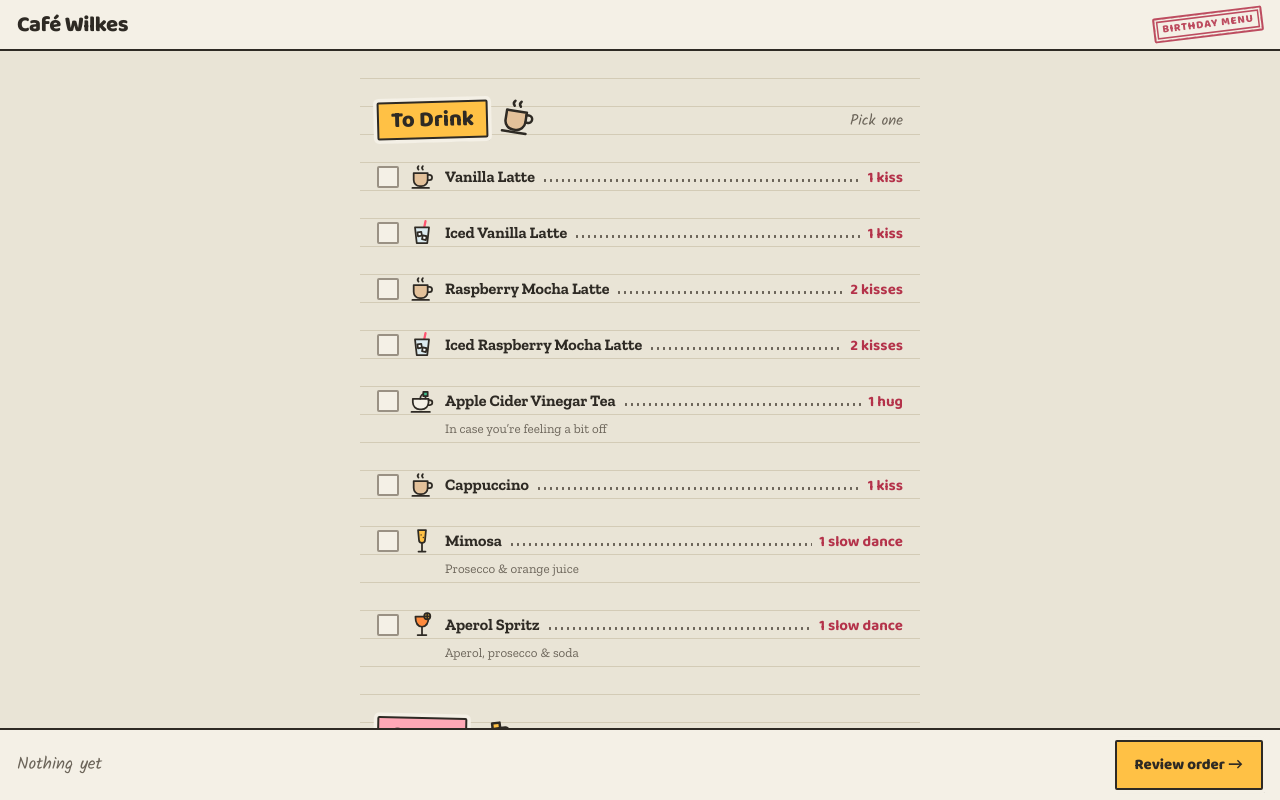
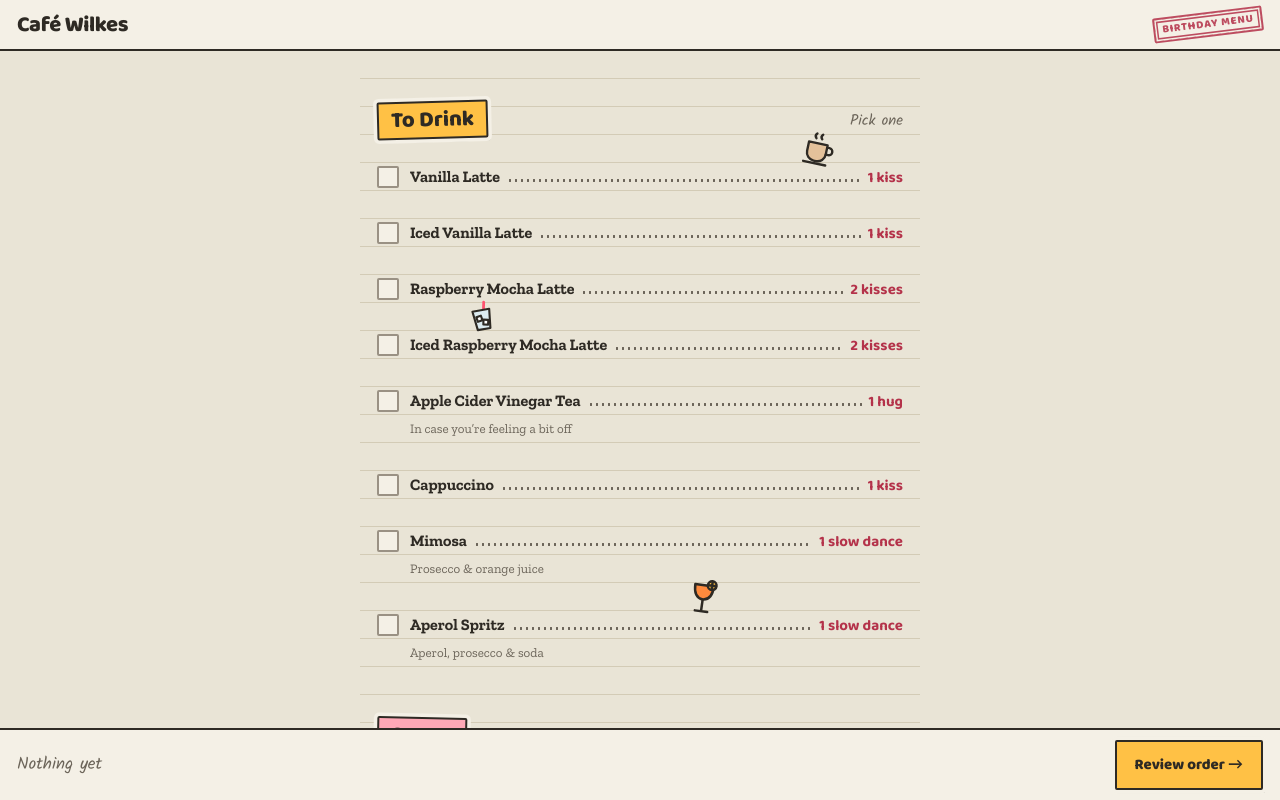
Before and after one commit to brennanwilkes/cafe-wilkes, a plain HTML site: page frontend/index.html in a window 1280 px wide. Both pictures are taken after a click on the button "See the menu". Shown: the top 800 px of the page. Drawn offline with nearby package versions, Linux system fonts and the light colour scheme.

Commit message:
feat: Styling

```diff
--- a/frontend/app.js
+++ b/frontend/app.js
@@ -1,6 +1,6 @@
-import { NTFY_TOPIC, STORAGE_KEY } from './config.js';
-import { DOODLES } from './doodles.js';
-import { DRINKS, SECTIONS, SERVE_TIMES, PLACES, ITEMS, DRINKS_BY_ID } from './menu.js';
+import { NTFY_TOPIC, STORAGE_KEY } from './config.js?v=__BUILD__';
+import { DOODLES } from './doodles.js?v=__BUILD__';
+import { DRINKS, SECTIONS, SERVE_TIMES, PLACES, ITEMS, DRINKS_BY_ID } from './menu.js?v=__BUILD__';
 
 const $ = sel => document.querySelector(sel);
 const esc = s => String(s).replace(/[&<>"']/g, c => ({ '&': '&amp;', '<': '&lt;', '>': '&gt;', '"': '&quot;', "'": '&#39;' }[c]));
@@ -95,6 +95,10 @@ function chipRow(group, choices, selected, fill, narrow = false) {
 }
 
 function itemHtml(item, fill, kind) {
+  // Hand-placed decoration in the blank ruled line above the dish.
+  const d = item.doodle;
+  const deco = d === undefined ? ''
+    : `<span class="deco" style="left:${d.x}%;--tilt:${d.tilt}deg;--size:${d.size}px">${DOODLES[d.name]}</span>`;
   const on = kind === 'drink' ? order.drink === item.id : item.id in order.items;
   const picks = on && kind === 'food' ? order.items[item.id] : blankPicks(item);
   const opts = (item.options ?? []).map(opt => {
@@ -109,9 +113,9 @@ function itemHtml(item, fill, kind) {
   }).join('');
   return `
     <div class="item${on ? ' on' : ''}" id="item-${item.id}" style="--fill:${fill}">
+      ${deco}
       <button type="button" class="item-head" data-${kind}="${item.id}" aria-pressed="${on}">
         <span class="check">${CHECK_SVG}</span>
-        <span class="doodle">${DOODLES[item.doodle]}</span>
         <span class="item-line">
           <span class="item-name"><span class="hl">${esc(item.name)}</span></span>
           <span class="leader"></span>
@@ -124,12 +128,11 @@ function itemHtml(item, fill, kind) {
     </div>`;
 }
 
-function sectionHtml(id, title, note, fill, doodle, body) {
+function sectionHtml(id, title, note, fill, body) {
   return `
     <section class="menu-sec" id="${id}">
       <header class="sec-head">
         <h2 class="label" style="--fill:${fill}">${esc(title)}</h2>
-        <span class="sec-doodle">${DOODLES[doodle]}</span>
         <span class="sec-note hand">${esc(note)}</span>
       </header>
       ${body}
@@ -138,11 +141,11 @@ function sectionHtml(id, title, note, fill, doodle, body) {
 
 function renderMenu() {
   $('#menu-body').innerHTML = [
-    sectionHtml('sec-drinks', 'To Drink', 'Pick one', 'var(--marigold)', 'cup',
+    sectionHtml('sec-drinks', 'To Drink', 'Pick one', 'var(--marigold)',
       DRINKS.map(d => itemHtml(d, 'var(--marigold)', 'drink')).join('')),
-    ...SECTIONS.map(s => sectionHtml(`sec-${s.id}`, s.title, s.note, s.fill, s.doodle,
+    ...SECTIONS.map(s => sectionHtml(`sec-${s.id}`, s.title, s.note, s.fill,
       s.items.map(i => itemHtml(i, s.fill, 'food')).join(''))),
-    sectionHtml('sec-service', 'Service', 'The fine print', 'var(--peri)', 'bell', `
+    sectionHtml('sec-service', 'Service', 'The fine print', 'var(--peri)', `
       <div class="service snap"><div class="snap-inner">
         <div class="opt"><span class="opt-label">When shall we serve?</span>
           ${chipRow('time', SERVE_TIMES, c => order.time === c, 'var(--marigold)', true)}</div>
--- a/frontend/doodles.js
+++ b/frontend/doodles.js
@@ -6,16 +6,10 @@ export const DOODLES = {
   cup: svg(`<path d="M12 3.5q-2 2 0 4M17 3.5q-2 2 0 4"/>
     <path d="M6.5 11.5h16v8a7 7 0 0 1-7 7h-2a7 7 0 0 1-7-7z" fill="#e3c19a"/>
     <path d="M22.5 13.5h2a3 3 0 0 1 0 6h-2"/><path d="M5 28.5h19"/>`),
-  tea: svg(`<path d="M5.5 13.5h18v4a8 8 0 0 1-8 8h-2a8 8 0 0 1-8-8z" fill="#f4f0e6"/>
-    <path d="M23.5 15h1.5a2.8 2.8 0 0 1 0 5.6h-2"/><path d="M14 13.5c0-4 3-6 6-5.5v5"/>
-    <rect x="17.5" y="5.5" width="5" height="5" fill="#3dbe8b"/><path d="M4 28.5h21"/>`),
   iced: svg(`<path d="M20 2.5l-2.5 12" stroke="#ff5470" stroke-width="2.6"/>
     <path d="M8 9.5h16l-2 18h-12z" fill="#dcebf0"/>
     <rect x="11" y="15" width="4.5" height="4.5" fill="#fff" transform="rotate(-10 13 17)"/>
     <rect x="16.5" y="19" width="4.5" height="4.5" fill="#fff" transform="rotate(12 18 21)"/>`),
-  flute: svg(`<path d="M11.5 3.5h9l-1 11a3.5 3.5 0 0 1-7 0z" fill="#ffc145"/>
-    <path d="M16 18v9M12 28h8"/><circle cx="15" cy="9" r=".8" fill="#2e2a24" stroke="none"/>
-    <circle cx="17.5" cy="12" r=".8" fill="#2e2a24" stroke="none"/>`),
   spritz: svg(`<path d="M8.5 6.5h15q0 11-7.5 11.5q-7.5-.5-7.5-11.5z" fill="#ff8a3d"/>
     <path d="M16 18v8.5M11 27.5h10"/><circle cx="22" cy="6" r="3.5" fill="#ffc145"/><path d="M22 3v6M19 6h6"/>`),
   pancakes: svg(`<rect x="4.5" y="22.5" width="23" height="5" rx="2.5" fill="#f1c27d"/>
@@ -23,45 +17,18 @@ export const DOODLES = {
     <rect x="6.5" y="12.5" width="19" height="5" rx="2.5" fill="#f1c27d"/>
     <path d="M9 13c3-1 9-1 13 0v3.5q-1 1.5-2 0v-1.5q-1 3-2.2 0" fill="#b86a2c"/>
     <rect x="13" y="8" width="6" height="4.5" fill="#ffc145"/>`),
-  waffle: svg(`<rect x="5" y="5" width="22" height="22" rx="3" fill="#f1c27d" transform="rotate(-6 16 16)"/>
-    <g transform="rotate(-6 16 16)"><path d="M12.3 5v22M19.7 5v22M5 12.3h22M5 19.7h22"/></g>`),
   crepe: svg(`<path d="M4 25.5h24L16 7z" fill="#f5d7a1"/><path d="M16 7l-3 18.5"/>
     <circle cx="21" cy="21" r="2.5" fill="#ff5470"/>`),
-  frenchToast: svg(`<path d="M7 27V14a6 6 0 0 1 3-9h12a6 6 0 0 1 3 9v13z" fill="#e6a85c"/>
-    <path d="M10 11h12" stroke-dasharray="0 4"/><path d="M11 16h10v3q-1 2-2 0v-1q-1 3-2.5 0" fill="#b86a2c"/>`),
-  toast: svg(`<path d="M7 27V14a6 6 0 0 1 3-9h12a6 6 0 0 1 3 9v13z" fill="#e6b36b"/>
-    <path d="M10.5 25.5v-10a4 4 0 0 1 2-6.5h7a4 4 0 0 1 2 6.5v10z" fill="#f6dfae" stroke="none"/>`),
-  bun: svg(`<circle cx="16" cy="16" r="11.5" fill="#d9a066"/>
-    <path d="M16 16a1.8 1.8 0 1 1 1.8 1.8a4.2 4.2 0 1 1-4.2-4.2a6.6 6.6 0 1 1 6.6 6.6"/>
-    <path d="M8 9q3-2 5 0t5 0t5 1" stroke="#fff" stroke-width="2.4"/>`),
   croissant: svg(`<path d="M3.5 21Q16 3 28.5 21q-6-3-12.5-2.5Q9.5 18 3.5 21z" fill="#e8a857"/>
     <path d="M10.5 12.5l2.5 6M16 10v8.5M21.5 12.5l-2.5 6"/>`),
   egg: svg(`<path d="M5.5 16q0-9 9-9.5q5-3 9.5 1.5q4.5 4 2.5 9.5q.5 8-8 8.5q-5 3-9.5-1q-4-2-3.5-9z" fill="#fffdf6"/>
     <circle cx="16" cy="16" r="4.5" fill="#ffc145"/>`),
-  benny: svg(`<ellipse cx="16" cy="24" rx="11.5" ry="4" fill="#e6b36b"/>
-    <path d="M7.5 22.5q0-10 8.5-10t8.5 10z" fill="#fffdf6"/><path d="M9 17q7-7 14 0q-1 3-2.5 0q-2 3-3.5 0q-2 3-4 0q-2 2-4 0z" fill="#ffc145"/>`),
-  sandwich: svg(`<path d="M5 14.5q0-8 11-8t11 8z" fill="#e6b36b"/>
-    <path d="M4 17l3-2.5 3 2.5 3-2.5 3 2.5 3-2.5 3 2.5 3-2.5 3 2.5" stroke="#3dbe8b" stroke-width="2.4"/>
-    <path d="M5 19.5h22l-4 3z" fill="#ffc145"/><rect x="5" y="22.5" width="22" height="5" rx="2.5" fill="#e6b36b"/>`),
-  bagel: svg(`<circle cx="16" cy="16" r="11.5" fill="#d9a066"/><circle cx="16" cy="16" r="3.5" fill="#f4f0e6"/>
-    <path d="M9 11l1 1M20 8.5l1.2.4M23 18l-.5 1.2M12 22l1 .8" stroke-width="1.6"/>`),
   burrito: svg(`<g transform="rotate(-28 16 16)"><rect x="3.5" y="10.5" width="25" height="11" rx="5.5" fill="#f1d9a8"/>
     <ellipse cx="25.5" cy="16" rx="3" ry="5.5" fill="#3dbe8b"/><path d="M10 11v10M15 11v10" stroke-width="1.4"/></g>`),
-  hashbrown: svg(`<rect x="4.5" y="8.5" width="23" height="15" rx="6" fill="#e0a84e" transform="rotate(-8 16 16)"/>
-    <path d="M9 13l3 4M13 11.5l4 5M18 11l3.5 4.5M21.5 11.5l2 2.5" stroke-width="1.6"/>`),
-  sausage: svg(`<rect x="3.5" y="11.5" width="25" height="9" rx="4.5" fill="#b5563e" transform="rotate(-20 16 16)"/>
-    <path d="M9 17.5q5-4 12-5" stroke="#f4f0e6" stroke-width="1.6" transform="rotate(-6 16 16)"/>`),
   bacon: svg(`<path d="M3.5 12q4-4 8 0t8 0t9-1v8q-5 1-9 1t-8 0t-8 0z" fill="#ff5470"/>
     <path d="M5 16.5q3.5-3 7 0t7 0t8-.8" stroke="#fbe3e3" stroke-width="1.8"/>`),
   pint: svg(`<path d="M7.5 11.5h17l-2 16h-13z" fill="#ffa8b6"/><rect x="6.5" y="7.5" width="19" height="4" rx="1" fill="#f4f0e6"/>
     <path d="M9 17.5h14l-.6 5h-12.8z" fill="#fff"/>`),
   chips: svg(`<path d="M8.5 4.5h15l-1 3 1 3v14l1 3h-17l1-3v-14l-1-3z" fill="#7c8cff"/>
     <circle cx="16" cy="17" r="4" fill="#ffc145"/><path d="M8.5 7.5h15M8.5 24.5h15" stroke-dasharray="1 2" stroke-width="1.4"/>`),
-  cookie: svg(`<circle cx="16" cy="16" r="11.5" fill="#d9a066"/>
-    <circle cx="12" cy="12" r="1.3" fill="#2e2a24" stroke="none"/><circle cx="19" cy="11" r="1.3" fill="#2e2a24" stroke="none"/>
-    <circle cx="20" cy="19" r="1.3" fill="#2e2a24" stroke="none"/><circle cx="12.5" cy="19.5" r="1.3" fill="#2e2a24" stroke="none"/>`),
-  oreo: svg(`<rect x="4.5" y="9.5" width="23" height="6" rx="3" fill="#3b2f2a"/><rect x="5.5" y="15.5" width="21" height="3" fill="#fffdf6"/>
-    <rect x="4.5" y="18.5" width="23" height="6" rx="3" fill="#3b2f2a"/>`),
-  bell: svg(`<path d="M5.5 23.5a10.5 10.5 0 0 1 21 0z" fill="#ffc145"/><path d="M3.5 26.5h25"/>
-    <circle cx="16" cy="10.5" r="1.8" fill="#2e2a24"/><path d="M11 17.5a6 6 0 0 1 3-3" stroke="#fff"/>`),
 };
--- a/frontend/menu.js
+++ b/frontend/menu.js
@@ -5,54 +5,54 @@ const GRIDDLE_TOPPINGS = {
 };
 
 export const DRINKS = [
-  { id: 'vanilla-latte', name: 'Vanilla Latte', doodle: 'cup', price: [1, 'kiss'] },
-  { id: 'iced-vanilla-latte', name: 'Iced Vanilla Latte', doodle: 'iced', price: [1, 'kiss'] },
-  { id: 'raspberry-mocha', name: 'Raspberry Mocha Latte', doodle: 'cup', price: [2, 'kiss'] },
-  { id: 'iced-raspberry-mocha', name: 'Iced Raspberry Mocha Latte', doodle: 'iced', price: [2, 'kiss'] },
-  { id: 'acv-tea', name: 'Apple Cider Vinegar Tea', desc: 'In case you’re feeling a bit off', doodle: 'tea', price: [1, 'hug'] },
-  { id: 'cappuccino', name: 'Cappuccino', doodle: 'cup', price: [1, 'kiss'] },
-  { id: 'mimosa', name: 'Mimosa', desc: 'Prosecco & orange juice', doodle: 'flute', price: [1, 'slow dance'] },
-  { id: 'aperol-spritz', name: 'Aperol Spritz', desc: 'Aperol, prosecco & soda', doodle: 'spritz', price: [1, 'slow dance'] },
+  { id: 'vanilla-latte', name: 'Vanilla Latte', doodle: { name: 'cup', x: 84, tilt: 12, size: 38 }, price: [1, 'kiss'] },
+  { id: 'iced-vanilla-latte', name: 'Iced Vanilla Latte', price: [1, 'kiss'] },
+  { id: 'raspberry-mocha', name: 'Raspberry Mocha Latte', price: [2, 'kiss'] },
+  { id: 'iced-raspberry-mocha', name: 'Iced Raspberry Mocha Latte', doodle: { name: 'iced', x: 20, tilt: -10, size: 34 }, price: [2, 'kiss'] },
+  { id: 'acv-tea', name: 'Apple Cider Vinegar Tea', desc: 'In case you’re feeling a bit off', price: [1, 'hug'] },
+  { id: 'cappuccino', name: 'Cappuccino', price: [1, 'kiss'] },
+  { id: 'mimosa', name: 'Mimosa', desc: 'Prosecco & orange juice', price: [1, 'slow dance'] },
+  { id: 'aperol-spritz', name: 'Aperol Spritz', desc: 'Aperol, prosecco & soda', doodle: { name: 'spritz', x: 62, tilt: 8, size: 40 }, price: [1, 'slow dance'] },
 ];
 
 export const SECTIONS = [
   {
-    id: 'sweet', title: 'Sweet', fill: 'var(--blossom)', doodle: 'pancakes', note: 'Pick as many as you like',
+    id: 'sweet', title: 'Sweet', fill: 'var(--blossom)', note: 'Pick as many as you like',
     items: [
-      { id: 'pancakes', name: 'Pancakes', doodle: 'pancakes', price: [3, 'kiss'], options: [GRIDDLE_TOPPINGS] },
-      { id: 'waffles', name: 'Waffles', doodle: 'waffle', price: [3, 'kiss'], options: [GRIDDLE_TOPPINGS] },
-      { id: 'crepes', name: 'Crêpes', doodle: 'crepe', price: [3, 'kiss'], options: [GRIDDLE_TOPPINGS] },
-      { id: 'french-toast', name: 'French Toast', doodle: 'frenchToast', price: [3, 'kiss'], options: [GRIDDLE_TOPPINGS] },
+      { id: 'pancakes', name: 'Pancakes', doodle: { name: 'pancakes', x: 88, tilt: -8, size: 40 }, price: [3, 'kiss'], options: [GRIDDLE_TOPPINGS] },
+      { id: 'waffles', name: 'Waffles', price: [3, 'kiss'], options: [GRIDDLE_TOPPINGS] },
+      { id: 'crepes', name: 'Crêpes', doodle: { name: 'crepe', x: 32, tilt: 14, size: 32 }, price: [3, 'kiss'], options: [GRIDDLE_TOPPINGS] },
+      { id: 'french-toast', name: 'French Toast', price: [3, 'kiss'], options: [GRIDDLE_TOPPINGS] },
     ],
   },
   {
-    id: 'bakery', title: 'Bakery Case', fill: 'var(--marigold)', doodle: 'croissant', note: 'Not homemade',
+    id: 'bakery', title: 'Bakery Case', fill: 'var(--marigold)', note: 'Not homemade',
     items: [
-      { id: 'cinnamon-buns', name: 'Cinnamon Buns', doodle: 'bun', price: [1, 'hug'], storeBought: true },
-      { id: 'croissant', name: 'Plain Croissant', doodle: 'croissant', price: [1, 'hug'], storeBought: true },
-      { id: 'choc-croissant', name: 'Chocolate Croissant', doodle: 'croissant', price: [1, 'hug'], storeBought: true },
+      { id: 'cinnamon-buns', name: 'Cinnamon Buns', price: [1, 'hug'], storeBought: true },
+      { id: 'croissant', name: 'Plain Croissant', price: [1, 'hug'], storeBought: true },
+      { id: 'choc-croissant', name: 'Chocolate Croissant', doodle: { name: 'croissant', x: 72, tilt: -6, size: 38 }, price: [1, 'hug'], storeBought: true },
     ],
   },
   {
-    id: 'savoury', title: 'Savoury', fill: 'var(--jade)', doodle: 'egg', note: 'Pick as many as you like',
+    id: 'savoury', title: 'Savoury', fill: 'var(--jade)', note: 'Pick as many as you like',
     items: [
       {
-        id: 'toast', name: 'Toast', doodle: 'toast', price: [1, 'kiss'],
+        id: 'toast', name: 'Toast', price: [1, 'kiss'],
         options: [{ key: 'spread', label: 'Topped with', type: 'multi', required: true, missing: 'Toast: pick a topping (plain counts)',
           choices: ['Avocado', 'Nutella', 'Peanut butter', 'Fruit jelly', 'Plain'] }],
       },
       {
-        id: 'eggs', name: 'Eggs', doodle: 'egg', price: [2, 'kiss'],
+        id: 'eggs', name: 'Eggs', doodle: { name: 'egg', x: 14, tilt: 10, size: 36 }, price: [2, 'kiss'],
         options: [{ key: 'style', label: 'How would you like them?', type: 'text', required: true,
           missing: 'Eggs: how would you like them cooked?', placeholder: 'e.g. two, over easy' }],
       },
       {
-        id: 'benny', name: 'Eggs Benedict', desc: 'Poached eggs, hollandaise, English muffin', doodle: 'benny', price: [1, 'foot rub'],
+        id: 'benny', name: 'Eggs Benedict', desc: 'Poached eggs, hollandaise, English muffin', price: [1, 'foot rub'],
         options: [{ key: 'toppings', label: 'Toppings', type: 'multi',
           choices: ['Ham', 'Bacon', 'Avocado', 'Tomato', 'Spinach', 'Extra hollandaise'] }],
       },
       {
-        id: 'sandwich', name: 'Breakfast Sandwich', doodle: 'sandwich', price: [2, 'hug'],
+        id: 'sandwich', name: 'Breakfast Sandwich', price: [2, 'hug'],
         options: [
           { key: 'bread', label: 'On a', type: 'single', required: true, missing: 'Breakfast Sandwich: pick a bread',
             choices: ['English muffin', 'Bagel', 'Croissant'] },
@@ -60,33 +60,33 @@ export const SECTIONS = [
         ],
       },
       {
-        id: 'bagel', name: 'Bagel & Cream Cheese', doodle: 'bagel', price: [1, 'hug'],
+        id: 'bagel', name: 'Bagel & Cream Cheese', price: [1, 'hug'],
         options: [{ key: 'extras', label: 'Extras', type: 'multi',
           choices: ['Tomato', 'Cucumber', 'Red onion', 'Everything seasoning'] }],
       },
       {
-        id: 'burrito', name: 'Breakfast Burrito', doodle: 'burrito', price: [1, 'back scratch'],
+        id: 'burrito', name: 'Breakfast Burrito', doodle: { name: 'burrito', x: 84, tilt: -14, size: 38 }, price: [1, 'back scratch'],
         options: [{ key: 'fillings', label: 'Fillings', type: 'multi',
           choices: ['Egg', 'Cheese', 'Hashbrown', 'Bacon', 'Sausage', 'Avocado', 'Salsa', 'Sour cream', 'Hot sauce'] }],
       },
     ],
   },
   {
-    id: 'sides', title: 'Sides', fill: 'var(--peri)', doodle: 'bacon', note: 'Pile them on',
+    id: 'sides', title: 'Sides', fill: 'var(--peri)', note: 'Pile them on',
     items: [
-      { id: 'hashbrowns', name: 'Hashbrowns', doodle: 'hashbrown', price: [1, 'kiss'] },
-      { id: 'sausage', name: 'Sausage', doodle: 'sausage', price: [1, 'kiss'] },
-      { id: 'bacon', name: 'Bacon', doodle: 'bacon', price: [1, 'kiss'] },
+      { id: 'hashbrowns', name: 'Hashbrowns', price: [1, 'kiss'] },
+      { id: 'sausage', name: 'Sausage', price: [1, 'kiss'] },
+      { id: 'bacon', name: 'Bacon', doodle: { name: 'bacon', x: 42, tilt: 8, size: 34 }, price: [1, 'kiss'] },
     ],
   },
   {
-    id: 'girl', title: 'Girl Breakfast', fill: 'var(--coral)', doodle: 'pint', note: 'No judgement here',
+    id: 'girl', title: 'Girl Breakfast', fill: 'var(--coral)', note: 'No judgement here',
     items: [
-      { id: 'ben-jerrys', name: "Ben & Jerry's", doodle: 'pint', price: [1, 'cuddle'] },
-      { id: 'sv-chips', name: 'Salt & Vinegar Chips', doodle: 'chips', price: [1, 'cuddle'] },
-      { id: 'takis', name: 'Takis', doodle: 'chips', price: [1, 'cuddle'] },
-      { id: 'oreos', name: 'Oreos', doodle: 'oreo', price: [1, 'cuddle'] },
-      { id: 'digestives', name: 'Digestive Cookies', doodle: 'cookie', price: [1, 'cuddle'] },
+      { id: 'ben-jerrys', name: "Ben & Jerry's", doodle: { name: 'pint', x: 78, tilt: -10, size: 38 }, price: [1, 'cuddle'] },
+      { id: 'sv-chips', name: 'Salt & Vinegar Chips', price: [1, 'cuddle'] },
+      { id: 'takis', name: 'Takis', doodle: { name: 'chips', x: 24, tilt: 12, size: 32 }, price: [1, 'cuddle'] },
+      { id: 'oreos', name: 'Oreos', price: [1, 'cuddle'] },
+      { id: 'digestives', name: 'Digestive Cookies', price: [1, 'cuddle'] },
     ],
   },
 ];
--- a/frontend/styles.css
+++ b/frontend/styles.css
@@ -199,18 +199,20 @@ hr.rule { border: 0; height: 0; border-top: 1.5px solid var(--rule); margin: 14p
   box-shadow: var(--cut), var(--lift); transform: rotate(-1.5deg);
 }
 .menu-sec:nth-child(even) .sec-head .label { transform: rotate(1.2deg); }
-.sec-doodle { flex: none; margin-bottom: -2px; width: 40px; height: 40px; transform: rotate(9deg); }
-.menu-sec:nth-child(even) .sec-doodle { transform: rotate(-7deg); }
-.sec-doodle svg, .doodle svg { display: block; width: 100%; height: 100%; }
 .sec-note { margin-left: auto; text-align: right; font-size: var(--t-md); line-height: 28px; }
 
-.item { display: flow-root; margin-bottom: 28px; scroll-margin-top: 112px; }
+.item { position: relative; display: flow-root; margin-bottom: 28px; scroll-margin-top: 112px; }
+.deco {
+  position: absolute; top: calc(-14px - var(--size) / 2); width: var(--size); height: var(--size);
+  pointer-events: none; transform: translateX(-50%) rotate(var(--tilt));
+}
+.deco svg { display: block; width: 100%; height: 100%; }
 .item:last-child { margin-bottom: 0; }
 
 /* The padding / negative margin pair makes a 56px tap target while the row still only
    takes up its 28px lines. flow-root on .item stops that margin collapsing outward. */
 .item-head {
-  display: grid; grid-template-columns: 22px 28px minmax(0, 1fr); column-gap: 9px;
+  display: grid; grid-template-columns: 22px minmax(0, 1fr); column-gap: 11px;
   width: 100%; padding: 14px 0; margin: -14px 0; line-height: 28px;
 }
 .check {
@@ -223,13 +225,11 @@ hr.rule { border: 0; height: 0; border-top: 1.5px solid var(--rule); margin: 14p
 }
 .check svg { width: 17px; height: 17px; }
 .item.on .check { background: var(--fill); border-color: var(--ink); color: var(--ink); transform: rotate(-6deg); }
-.doodle { grid-row: 1; grid-column: 2; width: 28px; height: 28px; transition: transform var(--up); }
-.item.on .doodle { transform: rotate(-9deg) scale(1.12); }
 
 /* Fixed height: baseline-aligning three different fonts otherwise grows the line past 28px. */
-.item-line { grid-row: 1; grid-column: 3; display: flex; align-items: baseline; min-width: 0; height: 28px; }
+.item-line { grid-row: 1; grid-column: 2; display: flex; align-items: baseline; min-width: 0; height: 28px; }
 .item-name { flex: 0 1 auto; min-width: 0; font-weight: 700; font-size: 16px; white-space: nowrap; overflow: hidden; text-overflow: ellipsis; }
-.item-desc { grid-row: 2; grid-column: 3; font-size: var(--t-sm); color: var(--ink-soft); }
+.item-desc { grid-row: 2; grid-column: 2; font-size: var(--t-sm); color: var(--ink-soft); }
 
 /* Highlighter swipe: the stroke is the element's own background, so it wraps with the name. */
 .hl {
```
Also changed, not shown: frontend/index.html (+5 -5 lines), frontend/icon.png, frontend/og.png, 2 other files.
